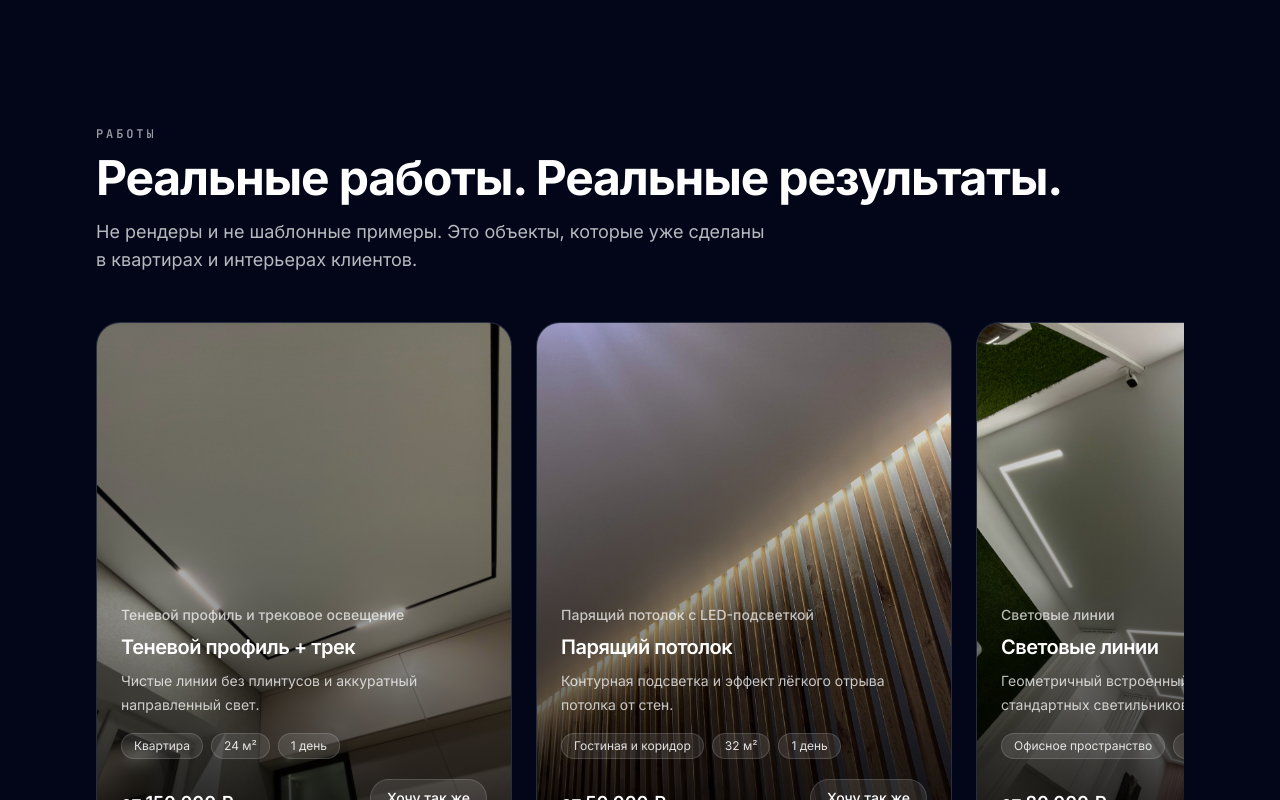
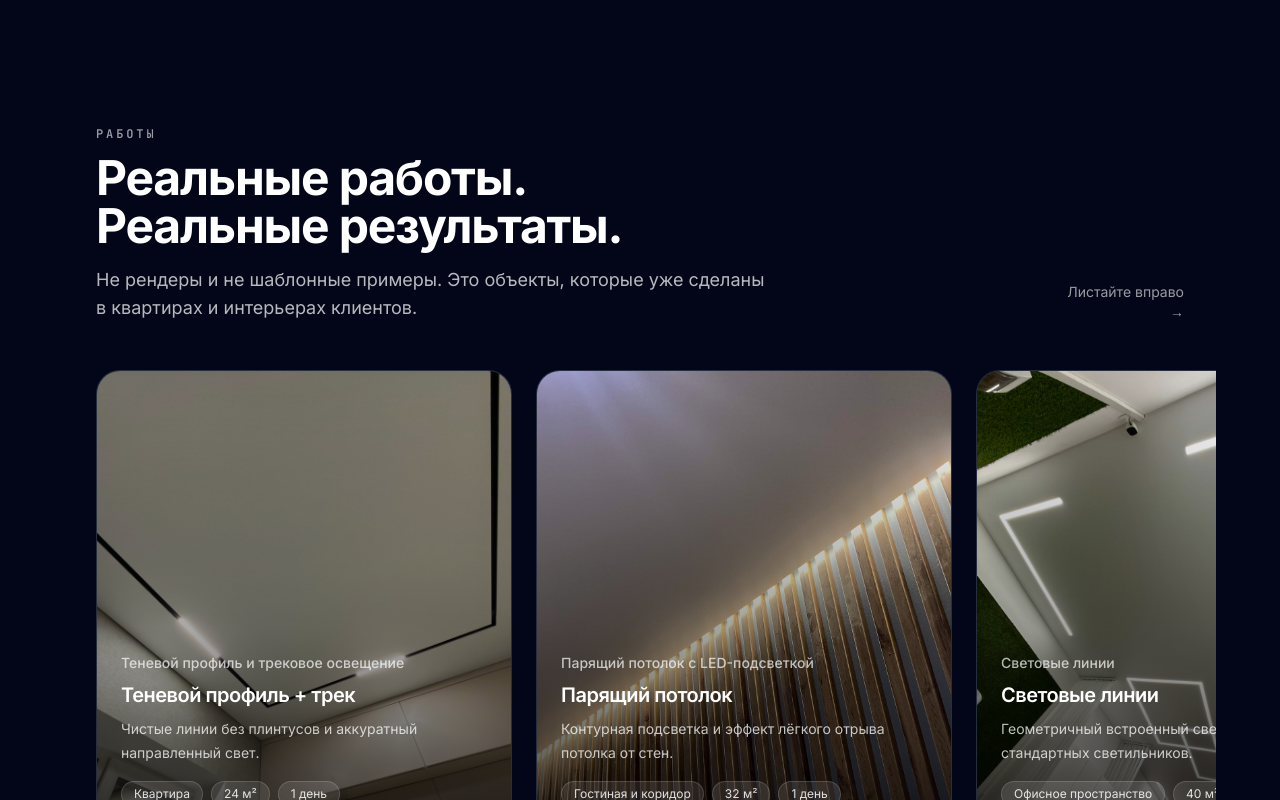
Before and after one commit to svladimirtsk-crypto/nextjs-potolkovo, a Next.js app: page / in a window 1280 px wide. Shown: the part 1000-1800 px from the top of the page. Built offline with nearby package versions, Linux system fonts and the light colour scheme.

Commit message:
Update home-proof.tsx

```diff
--- a/components/home/home-proof.tsx
+++ b/components/home/home-proof.tsx
@@ -11,6 +11,7 @@ export function HomeProof() {
   return (
     <Section id="proof" className="bg-slate-950 text-white">
       <Container>
+        <div className="flex flex-col gap-6 lg:flex-row lg:items-end lg:justify-between">
           <Heading
             eyebrow="Работы"
             title={proof.sectionTitle}
@@ -18,8 +19,14 @@ export function HomeProof() {
             tone="dark"
           />
 
+          <p className="text-sm text-white/60 lg:max-w-xs lg:text-right">
+            Листайте вправо →
+          </p>
+        </div>
+
         <div className="mt-10 sm:mt-12">
-          <div className="no-scrollbar flex gap-4 overflow-x-auto pb-2 sm:gap-5 lg:gap-6">
+          <div className="-mx-4 sm:-mx-6 lg:-mx-8">
+            <div className="no-scrollbar flex gap-4 overflow-x-auto px-4 pb-2 sm:gap-5 sm:px-6 lg:gap-6 lg:px-8">
               {proof.items.map((item) => (
                 <ProofCard
                   key={item.slug}
@@ -27,6 +34,9 @@ export function HomeProof() {
                   defaultCtaLabel={proof.cardCtaLabel}
                 />
               ))}
+              {/* “хвост” чтобы последняя карточка не прилипала к краю */}
+              <div className="w-4 shrink-0 sm:w-6 lg:w-8" />
+            </div>
           </div>
         </div>
       </Container>
```
Lines whose indentation alone changed are shown as unchanged.
